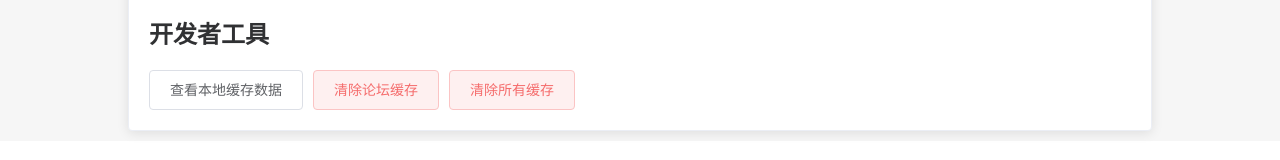
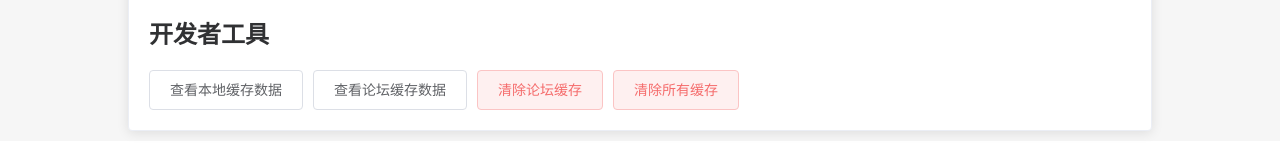
Before and after one commit to tootal/gan, a Vue app: page /about in a window 1280 px wide. Shown: the part 286-446 px from the top of the page. Built offline with nearby package versions, Linux system fonts and the light colour scheme; what vue-baidu-map would draw is missing.

Commit message:
查看论坛缓存数据

```diff
--- a/src/pages/GanAbout.vue
+++ b/src/pages/GanAbout.vue
@@ -4,6 +4,7 @@
     <el-divider>以上内容来自README</el-divider>
     <h2>开发者工具</h2>
     <el-button @click="showCache">查看本地缓存数据</el-button>
+    <el-button @click="showForumCache">查看论坛缓存数据</el-button>
     <el-button type="danger" plain @click="clearForumCache">清除论坛缓存</el-button>
     <el-button type="danger" plain @click="clearCache">清除所有缓存</el-button>
   </gan-content>
@@ -22,6 +23,13 @@ export default {
   methods: {
     showCache() {
       console.log(window.localStorage);
+      this.$message({
+        message: "请打开控制台查看数据！",
+        type: "info"
+      });
+    },
+    showForumCache() {
+      console.log(JSON.parse(localStorage["forumData"]));
       this.$message({
         message: "请打开控制台查看数据！",
         type: "info"
```
Also changed, not shown: 2 other files (tests, documents, lock files or other folders).
